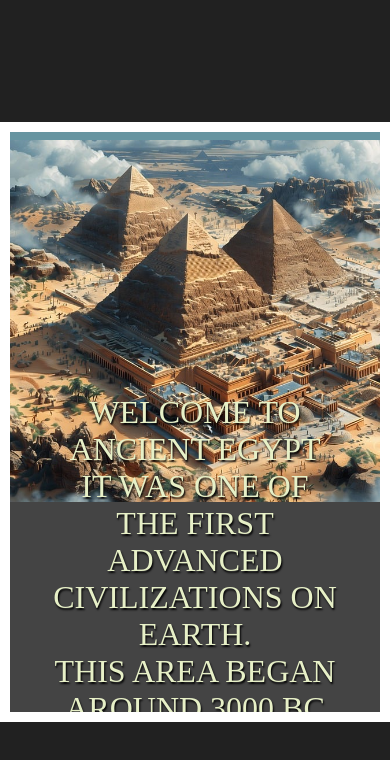
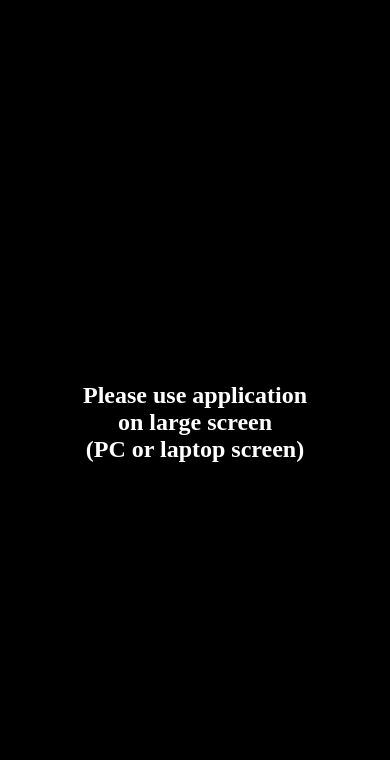
Before and after one commit to RALBERSME/myAncientTimes, a plain HTML site: page index.html in a window 390 px wide. Drawn offline with Linux system fonts and the light colour scheme; a web font is replaced by a local one.

Commit message:
@media added

```diff
--- a/index.html
+++ b/index.html
@@ -7,6 +7,12 @@
     <title>Welcome to Old Egypt</title>
   </head>
   <body>
+    <!-- Mobile Message -->
+    <div class="mobile-message">
+      <h2>
+        Please use application <br />on large screen <br />(PC or laptop screen)
+      </h2>
+    </div>
     <div class="container">
       <img src="Images/pyramidenIndex.jpg" />
       <div class="caption">
--- a/style.css
+++ b/style.css
@@ -136,3 +136,25 @@ h1 {
   transform: translateY(0);
   transition-delay: 0.9s;
 }
+
+/* Mobile Message */
+.mobile-message {
+  display: none;
+}
+
+/* Media Query: Mobile Devices */
+@media screen and (max-width: 800px) {
+  .mobile-message {
+    position: absolute;
+    height: 100vh;
+    width: 100%;
+    background-color: rgb(0, 0, 0);
+    color: white;
+    display: flex;
+    flex-wrap: wrap;
+    justify-content: center;
+    align-items: center;
+    text-align: center;
+    z-index: 100;
+  }
+}
```
